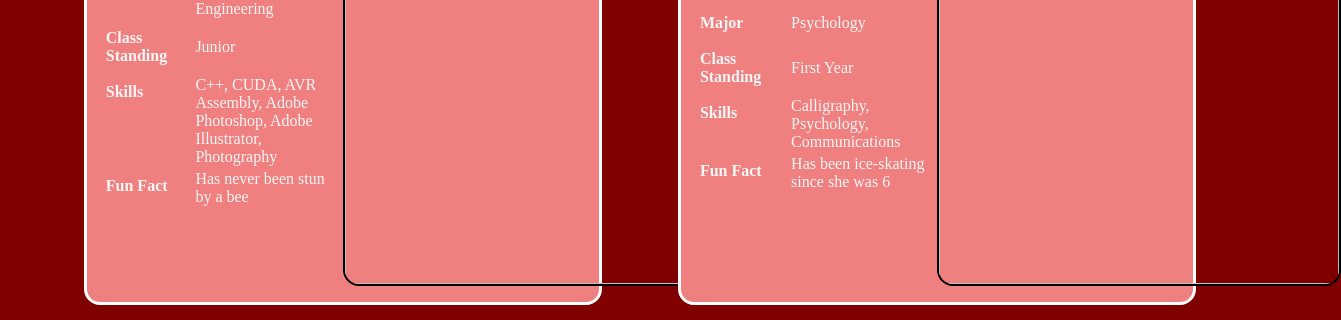
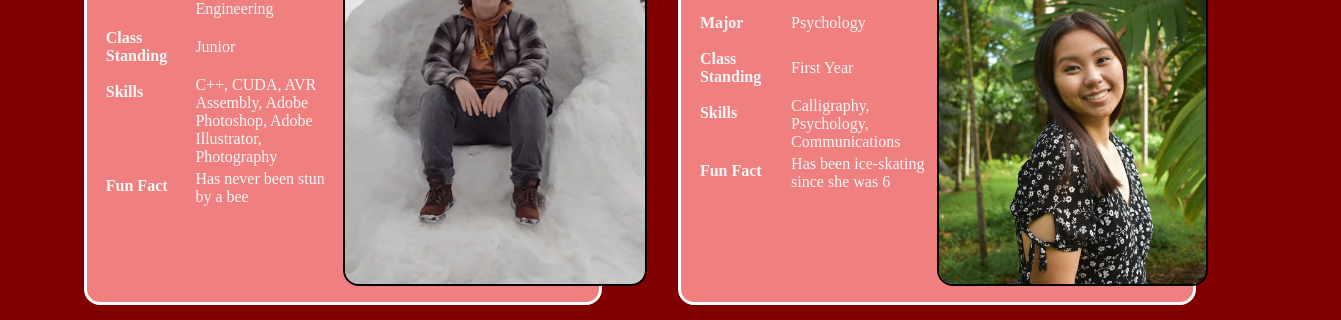
Before and after one commit to Caleb-Flegel/PiratePlus-Proposal, a plain HTML site: page Profiles.html in a window 1280 px wide. Shown: the part 333-653 px from the top of the page, 1341 px wide, since content can reach past the window. Drawn offline with Linux system fonts and the light colour scheme.

Commit message:
Fixing asset paths

```diff
--- a/Profiles.html
+++ b/Profiles.html
@@ -57,7 +57,7 @@
                 </table>
             </div>
             <div class="picture">
-                <img class="profilePic" src="../Assets/Caleb_snow.jpg" alt="Caleb Flegel" height="400px">
+                <img class="profilePic" src="Caleb_snow.jpg" alt="Caleb Flegel" height="400px">
             </div>
         </div>
 
@@ -88,7 +88,7 @@
                 </table>
             </div>
             <div class="picture">
-                <img class="profilePic" src="../Assets/thumbnail_Megan's Picture.jpg" alt="Megan Hirasaki" height="400px">
+                <img class="profilePic" src="thumbnail_Megan's Picture.jpg" alt="Megan Hirasaki" height="400px">
             </div>
         </div>
     </div>
```
Also changed, not shown: index.html (+1 -1 lines).
